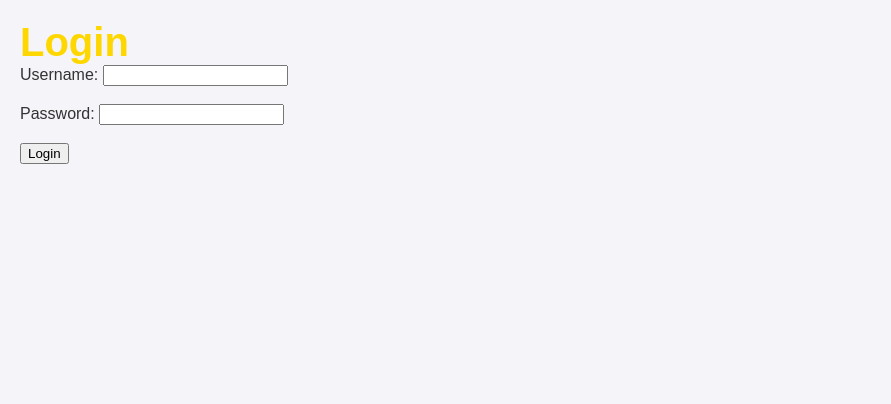
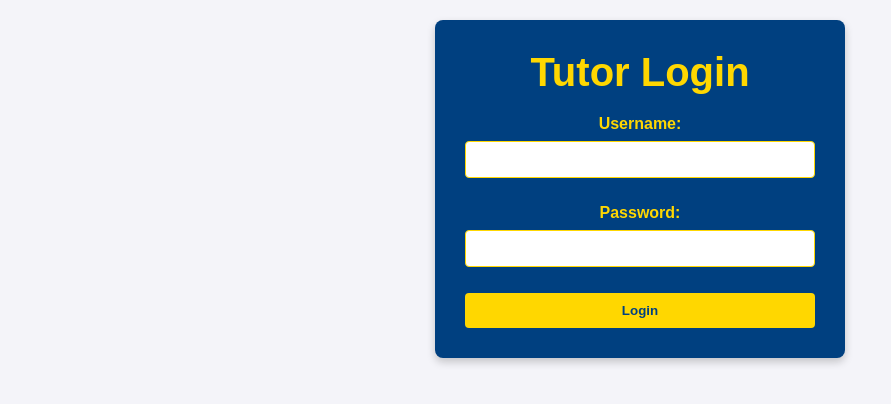
Before and after one commit to saahas123/Peer-Tutoring-Website, a plain HTML site: page index.html in a window 1280 px wide. Shown: the whole page, without its empty margins (0-891 px from the left). Drawn offline with Linux system fonts and the light colour scheme.

Commit message:
Add files via upload

```diff
--- a/index.html
+++ b/index.html
@@ -8,7 +8,7 @@
 </head>
 <body>
     <div id="loginScreen">
-        <h1>Login</h1>
+        <h1>Tutor Login</h1>
         <form id="loginForm">
             <label for="username">Username:</label>
             <input type="text" id="username" required><br><br>
--- a/styles.css
+++ b/styles.css
@@ -5,6 +5,60 @@ body {
     padding: 20px;
     color: #333;
 }
+#loginScreen {
+    background-color: #004080; /* Dark Blue */
+    width: 350px;
+    padding: 30px;
+    border-radius: 8px;
+    box-shadow: 0px 4px 8px rgba(0, 0, 0, 0.2);
+    text-align: center;
+    margin: 0 auto;
+}
+
+#loginScreen h1 {
+    color: #ffd700; /* Gold */
+    margin-bottom: 20px;
+}
+
+#loginForm label {
+    color: #ffd700; /* Gold */
+    font-weight: bold;
+}
+
+#loginForm input[type="text"],
+#loginForm input[type="password"] {
+    width: 100%;
+    padding: 10px;
+    margin: 8px 0;
+    border: 1px solid #ffd700; /* Gold */
+    border-radius: 4px;
+    box-sizing: border-box;
+}
+
+#loginForm button {
+    background-color: #ffd700; /* Gold */
+    color: #004080; /* Dark Blue */
+    border: none;
+    padding: 10px 0;
+    width: 100%;
+    border-radius: 4px;
+    cursor: pointer;
+    font-weight: bold;
+    transition: background-color 0.3s;
+}
+
+#loginForm button:hover {
+    background-color: #e6b800; /* Slightly darker gold */
+}
+
+#loginError {
+    color: #ff4d4d; /* Light red for error message */
+    font-size: 14px;
+    display: none;
+    margin-top: 10px;
+}
+
+
 
 header {
     text-align: center;
```
